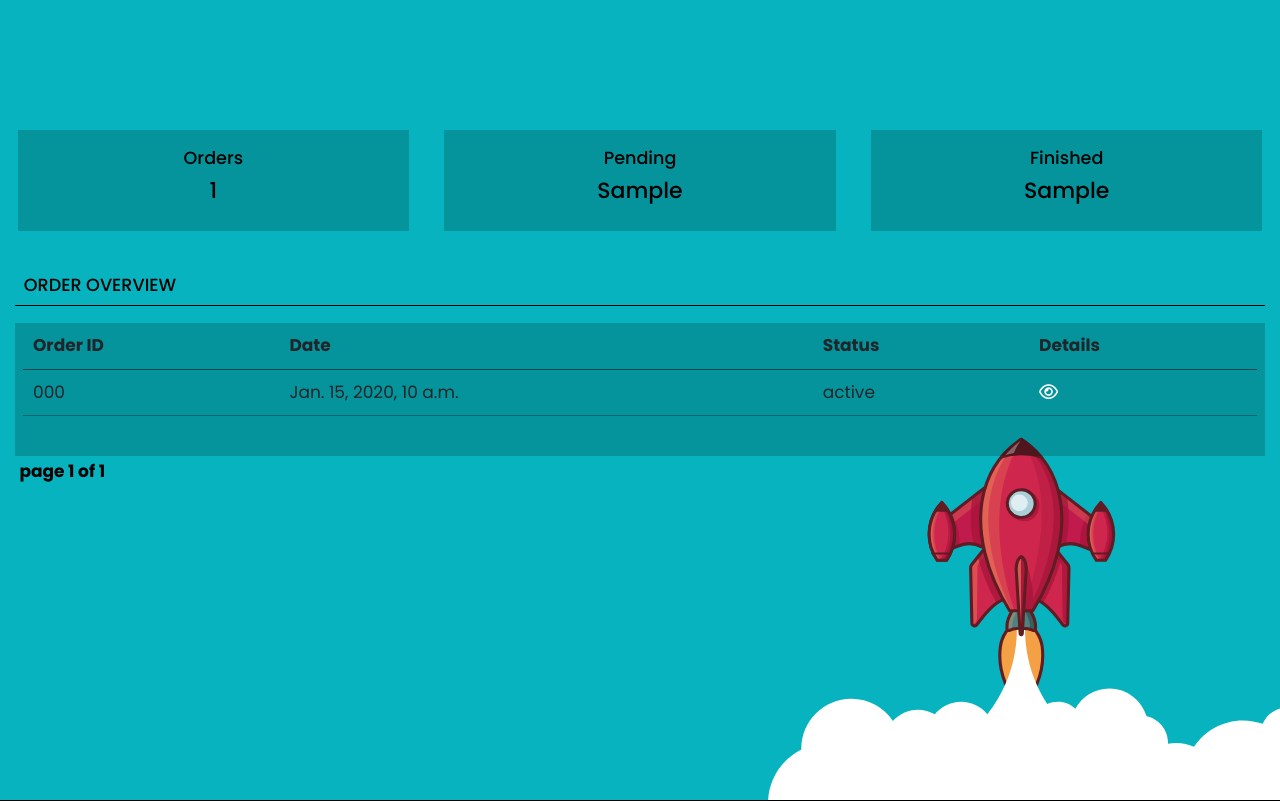
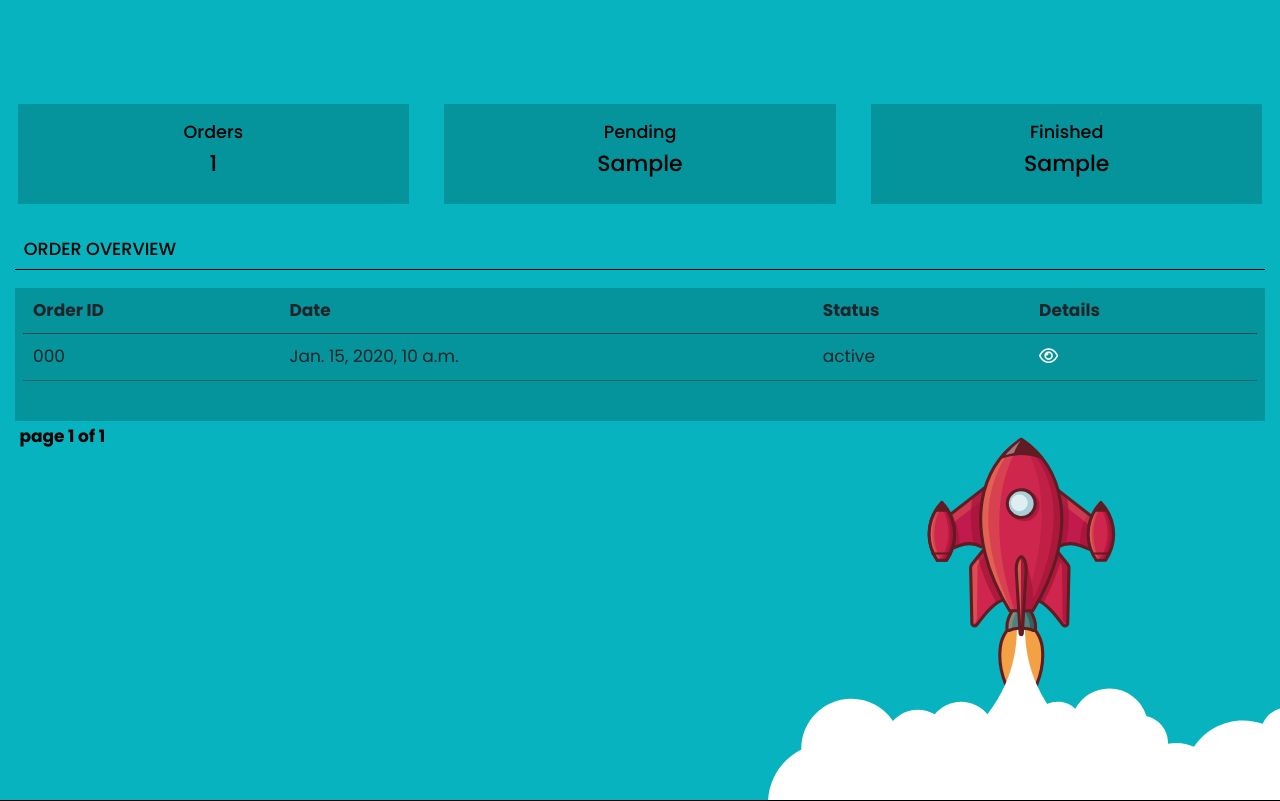
Before and after one commit to D1ang/Silkscreenservice, a Django app: template accounts/templates/accounts/customerpage.html in a window 1280 px wide. Shown: the top 801 px of the page. Run offline with Django 3.2, Linux system fonts and the light colour scheme; the template is opened without the code that fills it: most values are stand-ins (such as "Sample title", 1, 10 or a date in 2020); parts of the project's set-up code (start-up, migrations or seed data) failed here and were passed over; some libraries are stand-ins or nearby versions.

Commit message:
Improved code readability

```diff
--- a/accounts/templates/accounts/customerpage.html
+++ b/accounts/templates/accounts/customerpage.html
@@ -3,7 +3,9 @@
 {% block content %}
 
 <section id="dashboard">
-  <div class="container-fluid mt-5">
+  <div class="container-fluid mt-4">
+
+    <!--Ordersstatus-->
     <div class="row">
       <div class="col custom-card text-center p-3 m-3">
         <h6>Orders</h6>
@@ -18,12 +20,16 @@
         <h5>{{ finished_orders }}</h5>
       </div>
     </div>
-    <div class="row mt-4">
+    <!--Ordersstatus end-->
+
+    <div class="row mt-3">
       <div class="col-12">
         <h6 class="text-uppercase pl-2">order overview</h6>
         <hr class="dashboard m-0">
+
+        <!--Orderdetails-->
         <div class="custom-card mt-3">
-          <table id="dataTable" class="nowrap table table-sm">
+          <table id="dataTable" class="nowrap table table-sm height-fix">
             <thead>
               <tr>
                 <th>Order ID</th>
@@ -33,7 +39,6 @@
               </tr>
             </thead>
             <tbody>
-
               {% for order in page_object %}
                 <tr>
                   <td>
@@ -47,15 +52,17 @@
                   <td>{{ order.status }}</td>
                   <td>
                     <a class="subtext" href="{% url 'accounts:orderdetails' order.id %}">
-                      <i class="far fa-eye"></i>
+                    <i class="far fa-eye"></i>
                     </a>
                   </td>
                 </tr>
               {% endfor %}
-
             </tbody>
           </table>
         </div>
+        <!--Orderdetails end-->
+
+        <!--Paginator-->
         <div>
           <span>
             {% if page_object.has_previous %}
@@ -73,6 +80,8 @@
             {% endif %}
           </span>
         </div>
+        <!--Paginator end-->
+
       </div>
     </div>
   </div>
```
